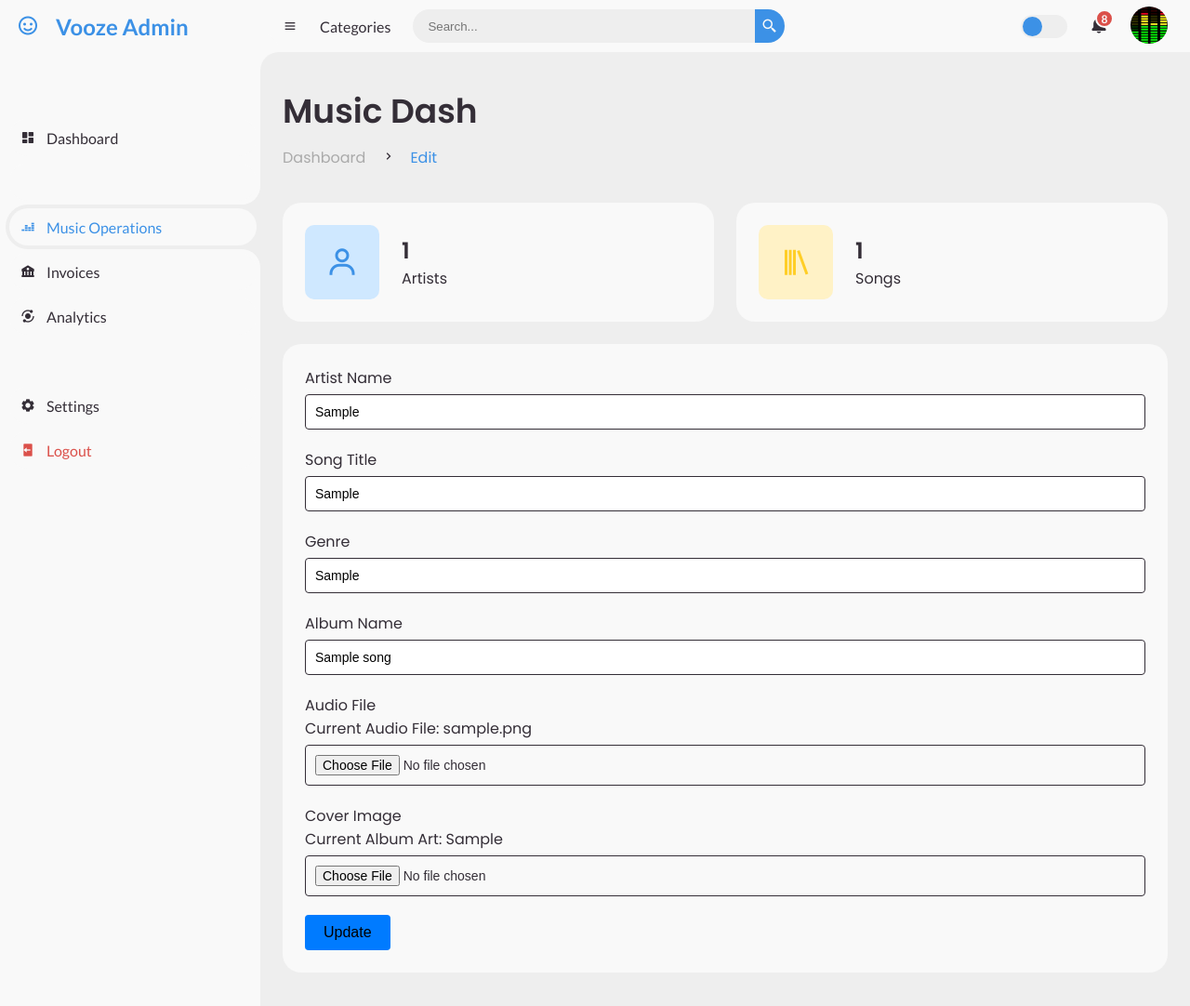
After one commit to Pahom21/MusicApp, a Laravel app: page /1/edit in a window 1280 px wide. The commit adds this page. Shown: the whole page at 93% size. Run offline with Laravel 10, Linux system fonts and the light colour scheme; a user stored in the database is signed in; data comes from the database, SQL or seed files in the repository; tables that the repository leaves empty hold one stand-in row (values such as "Sample post"); parts of the project's set-up code (start-up, migrations or seed data) failed here and were passed over.

Commit message:
Added the update and delete functionality to the songs

```diff
--- a/app/Http/Controllers/MusicController.php
+++ b/app/Http/Controllers/MusicController.php
@@ -4,6 +4,8 @@ namespace App\Http\Controllers;
 
 use App\Models\song;
 use Illuminate\Http\Request;
+use App\Http\Controllers\Exception;
+use App\Http\Controllers\File;
 
 class MusicController extends Controller
 {
@@ -30,6 +32,7 @@ class MusicController extends Controller
         $file_name2 = $scndfile->getClientOriginalName();
 
         //Database feeding
+        try{
         $insert =new song;
         $insert->artist = $request->artist;
         $insert->title = $request->title;
@@ -38,6 +41,85 @@ class MusicController extends Controller
         $insert->audiopath = $file_name;
         $insert->albumart = $file_name2;
         $insert->save();
-        return redirect('/music');
+        return redirect('/music')->with('success','Success adding record.');
+        }
+        catch(\Exception $e){
+            return redirect('/music')->with('error','Failed to add record.');
+        }
+    }
+
+    public function musicedit($songId){
+        $data = song::latest()->paginate(10);
+        $music = song::where('songId',$songId)->first();
+        return view('admin.edit',compact('music','songId'));
+    }
+    public function musicupdate(Request $request, $songId)
+    {
+        try {
+            //Form Validation
+            $request->validate([
+                'artist'=>'required|string|max:255',
+                'title'=>'required|string|unique:songs,title,' . $songId .',songId' ,
+                'albumname'=>'required|string|max:255',
+                'genre'=>'required|string',
+                'audio'=>'mimes:mp3,wav,ogg',
+                'albumart'=>'mimes:jpeg,jpg,png',
+            ]);
+
+            $music = song::findOrFail($songId);
+
+            //Update Song Details
+            $music->artist = $request->input('artist');
+            $music->title = $request->input('title');
+            $music->albumname = $request->input('albumname');
+            $music->genre = $request->input('genre');
+
+            // Check if a new audio file is provided
+            if ($request->hasFile('audio')) {
+                // Process the new audio file
+                $audioFile = $request->file('audio');
+                $audioFileName = $audioFile->getClientOriginalName();
+                $audioFile->move('upload', $audioFileName);
+                $music->audiofile = $audioFileName;
+            }
+
+            // Check if a new album art file is provided
+            if ($request->hasFile('albumart')) {
+                // Process the new album art file
+                $albumArtFile = $request->file('albumart');
+                $albumArtFileName = $albumArtFile->getClientOriginalName();
+                $albumArtFile->move('upload', $albumArtFileName);
+                $music->albumart = $albumArtFileName;
+            }
+
+            $music->save();
+
+            return redirect('/music')->with('success', 'Record updated successfully.');
+        } catch (\Exception $e) {
+            return redirect('/music')->with('error', 'Failed to update record.Error: ' . $e->getMessage());
+        }
+    }
+
+    public function musicdelete($songId)
+{
+    try {
+        $music = song::findOrFail($songId);
+
+        // Delete audio file
+        if (File::exists('upload/' . $music->audiofile)) {
+            File::delete('upload/' . $music->audiofile);
+        }
+
+        // Delete album art file
+        if (File::exists('upload/' . $music->albumart)) {
+            File::delete('upload/' . $music->albumart);
+        }
+
+        $music->delete();
+
+        return redirect('/music')->with('success', 'Record deleted successfully.');
+    } catch (\Exception $e) {
+        return redirect('/music')->with('error', 'Failed to delete record.');
     }
 }
+}
--- a/app/Models/song.php
+++ b/app/Models/song.php
@@ -8,6 +8,7 @@ use Illuminate\Database\Eloquent\Model;
 class song extends Model
 {
   protected $table ="songs";
+  protected $primaryKey = 'songId';
   protected $guarded =[];
 
 }
--- a/public/css/admdash.css
+++ b/public/css/admdash.css
@@ -514,6 +514,10 @@ body {
     background-color: #0056b3;
 }
 
+#content main .table-data .order .text a{
+    color: var(--red);
+}
+
 
 
 
--- /dev/null
+++ b/resources/views/admin/edit.blade.php
@@ -0,0 +1,144 @@
+@include('admin.layouts.headsection')
+    <body>
+        <section id = "sidebar">
+            <a href = "#" class = "brand">
+              <i class='bx bx-smile'></i>
+              <span class="text">Vooze Admin</span>
+            </a>
+            {{--Side Bar Section--}}
+            <ul class="side-menu top">
+                <li>
+                    <a href="{{route('admin.dashboard')}}">
+                    <i class='bx bxs-dashboard'></i>
+                    <span class="text">Dashboard</span>
+                    </a>
+              </li>
+              <li>
+                <a href="{{route('music.dashboard')}}">
+                  <li class="active">
+                  <i class='bx bxl-deezer'></i>
+                  <span class="text">Music Operations</span>
+                </a>
+              </li>
+              <li>
+                <a href="#">
+                  <i class='bx bxs-bank'></i>
+                  <span class="text">Invoices</span>
+                </a>
+              </li>
+              <li>
+                <a href="#">
+                  <i class='bx bxs-analyse'></i>
+                  <span class="text">Analytics</span>
+                </a>
+              </li>
+            </ul>
+            @include('admin.layouts.navsection')
+
+          {{--Main Section--}}
+          <main>
+            <div class="head-title">
+				<div class="left">
+					<h1>Music Dash</h1>
+					<ul class="breadcrumb">
+						<li>
+							<a href="#">Dashboard</a>
+						</li>
+						<li><i class='bx bx-chevron-right' ></i></li>
+						<li>
+							<a class="active" href="#">Edit</a>
+						</li>
+					</ul>
+				</div>
+			</div>
+
+                <ul class="box-info">
+                    <li>
+                        <i class='bx bx-user'></i>
+                        <span class="text">
+                        <h3>{{ \App\Models\song::distinct('artist')->count()}}</h3>
+                        <p>Artists</p>
+                        </span>
+                    </li>
+                    <li>
+                        <i class='bx bx-library'></i>
+                        <span class="text">
+                        <h3>{{ \App\Models\song::distinct('title')->count()}}</h3>
+                        <p>Songs</p>
+                        </span>
+                    </li>
+                </ul>
+
+                <div class="table-data">
+                    <div class="order">
+                        <form class="row g-3" action={{ route('music.update',['songId'=>$songId])}} method="POST" enctype="multipart/form-data">
+                            @csrf
+                            @method ('PUT')
+                            <div class="col-md-6">
+                                <label for="artistName" class="form-label">Artist Name</label>
+                                <input type="text" name="artist" class="form-control" id="artistName" required placeholder="Metro Booming" value="{{ $music->artist }}">
+                                <p>
+                                    @if ($errors->has('artist'))
+                                    {{ $errors->first('artist')}}
+                                    @endif
+                                </p>
+                            </div>
+                            <div class="col-md-6">
+                                <label for="songTitle" class="form-label">Song Title</label>
+                                <input type="text" name="title" class="form-control" id="songTitle" required placeholder="Superheroes" value={{ $music->title }}>
+                                <p>
+                                    @if ($errors->has('title'))
+                                    {{ $errors->first('title')}}
+                                    @endif
+                                </p>
+                            </div>
+                            <div class="col-md-6">
+                                <label for="songGenre" class="form-label">Genre</label>
+                                <input type="text" name = "genre" class="form-control" id="songGenre" placeholder="Hiphop/Rap" required value={{ $music->genre }}>
+                                <p>
+                                    @if ($errors->has('genre'))
+                                    {{ $errors->first('genre')}}
+                                    @endif
+                                </p>
+                            </div>
+                            <div class="col-md-6">
+                                <label for="albumName" class="form-label">Album Name</label>
+                                <input type="text" name="albumname" class="form-control" id="albumName" placeholder="Superheroes & Villains" required value="{{ $music->albumname }}">
+                                <p>
+                                    @if ($errors->has('albumname'))
+                                    {{ $errors->first('albumname')}}
+                                    @endif
+                                </p>
+                            </div>
+                            <div class="col-md-6">
+                                <label for="audioFile" class="form-label">Audio File</label>
+                                <p>Current Audio File: {{ $music->audiofile }}</p>
+                                <input type="file" name="audio" class="form-control" id="audioFile" accept="audio/*" >
+                                <p>
+                                    @if ($errors->has('audio'))
+                                    {{ $errors->first('audio')}}
+                                    @endif
+                                </p>
+                            </div>
+                            <div class="col-md-6">
+                                <label for="coverImage" class="form-label">Cover Image</label>
+                                <p>Current Album Art: {{ $music->albumart }}</p>
+                                <input type="file" name="albumart" class="form-control" id="coverImage" accept="image/*" >
+                                <p>
+                                    @if ($errors->has('albumart'))
+                                    {{ $errors->first('albumart')}}
+                                    @endif
+                                </p>
+                            </div>
+                            <div class="col-12">
+                                <button type="submit" class="btn btn-primary">Update</button>
+                            </div>
+                        </form>
+                    </div>
+                </div>
+            </main>
+          {{--End Of Main Section--}}
+        </section>
+
+        {{--End Of Content Section--}}
+        @include('admin.layouts.tailsection')
--- a/resources/views/admin/layouts/navsection.blade.php
+++ b/resources/views/admin/layouts/navsection.blade.php
@@ -7,7 +7,7 @@
       </a>
     </li>
     <li>
-      <a href="#" class="logout">
+      <a href="{{route('admin.logout')}}" class="logout">
         <i class='bx bxs-log-out'></i>
         <span class="text">Logout</span>
       </a>
--- a/routes/web.php
+++ b/routes/web.php
@@ -56,6 +56,11 @@ Route::get('/createmusic',[AdminController::class,'musiccreate'])->name('music.c
 
 Route::post('/createmusic',[MusicController::class,'musicupload'])->name('music.upload');
 
+Route::get('/{id}/edit',[MusicController::class,'musicedit'])->name('music.edit');
+Route::put('/edit/{songId}',[MusicController::class,'musicupdate']) ->name('music.update');
+
+Route::delete('/delete/{songId}', [MusicController::class, 'musicdelete'])->name('music.delete');
+
 Route::get('/logout', [LogoutController::class, 'logout'])->name('admin.logout');
 
 });// End group middleware
```
Also changed, not shown: app/Http/Controllers/AdminController.php (+7 -3 lines), resources/views/admin/admindash.blade.php (+7 -49 lines), resources/views/admin/music.blade.php (+22 -7 lines), 9 other files.
